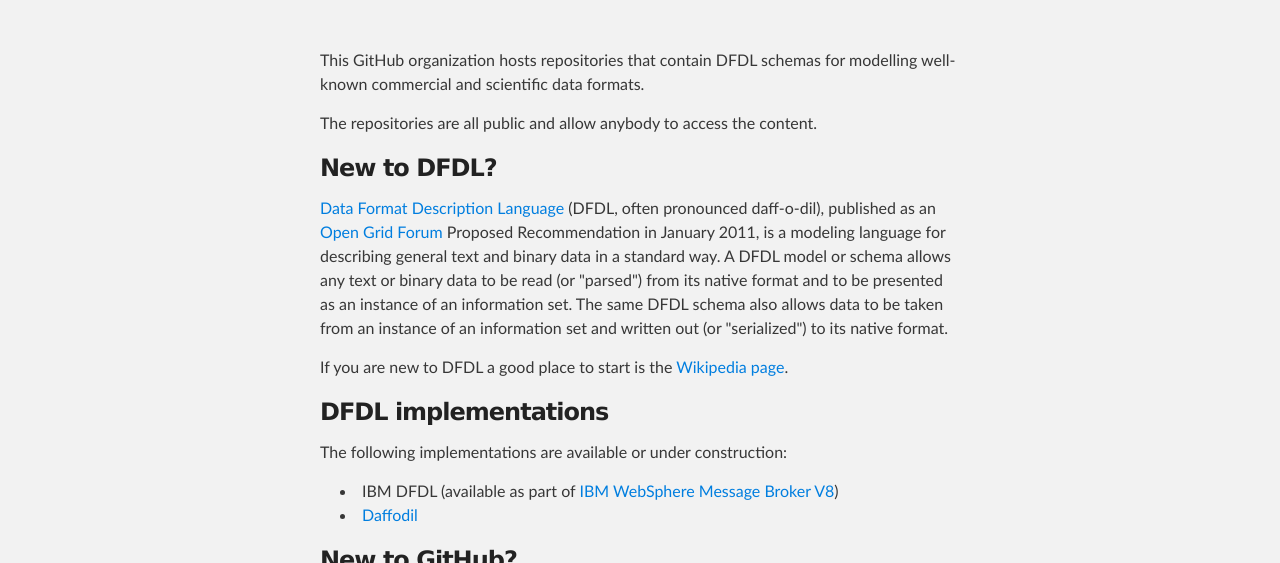
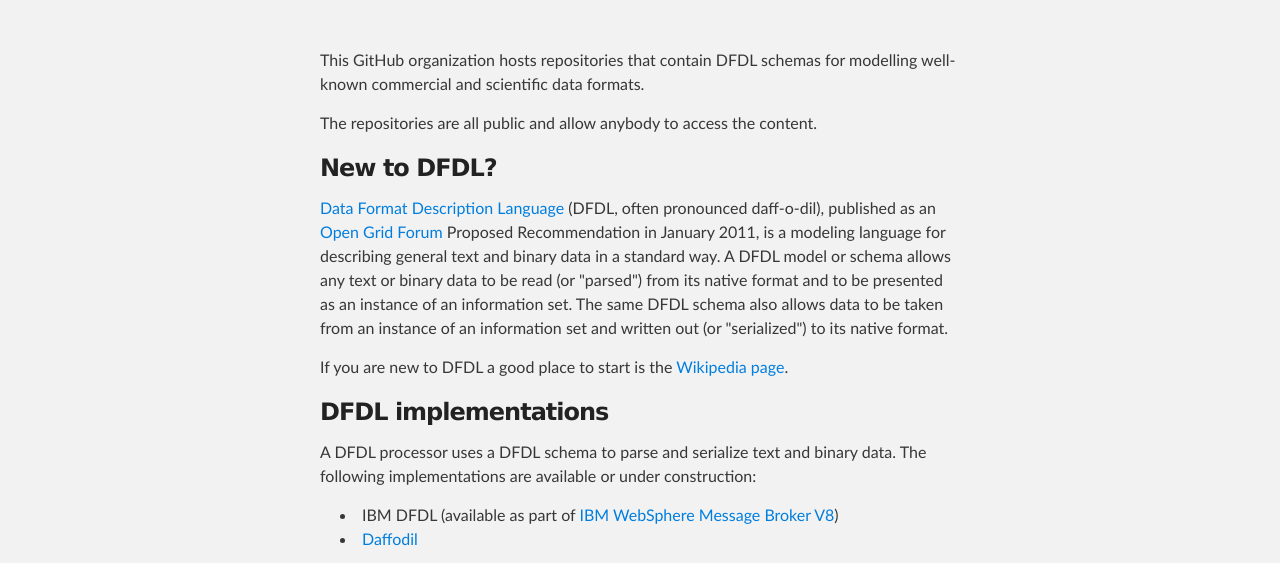
Before and after one commit to smhdfdl/Test, a plain HTML site: page index.html in a window 1280 px wide. Shown: the part 212-775 px from the top of the page. Drawn offline with Linux system fonts and the light colour scheme.

Commit message:
Update index.html

```diff
--- a/index.html
+++ b/index.html
@@ -37,7 +37,7 @@
 <p>If you are new to DFDL a good place to start is the <a href="http://en.wikipedia.org/wiki/DFDL">Wikipedia page</a>.</p>
 
 <h3>DFDL implementations</h3>
-<p>The following implementations are available or under construction:</p>
+<p>A DFDL processor uses a DFDL schema to parse and serialize text and binary data. The following implementations are available or under construction:</p>
 
   <ul>
 <li>IBM DFDL (available as part of <a href="http://www-01.ibm.com/software/integration/wbimessagebroker/">IBM WebSphere Message Broker V8</a>)</li>
```
